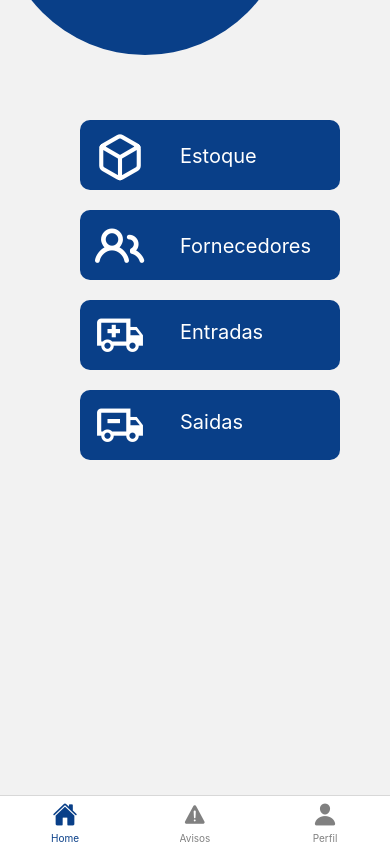
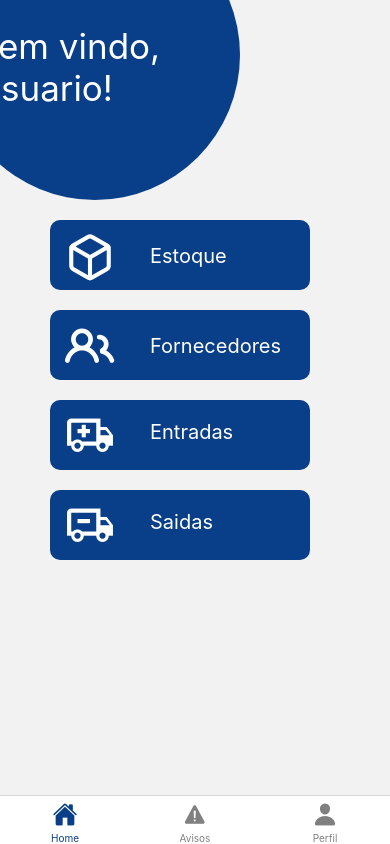
Before and after one commit to EmanuelReus6/clodoaldo_app, a React Native app: screen /Home in a window 390 px wide. Built offline with nearby package versions, Linux system fonts and the light colour scheme.

Commit message:
reconfigureiiiiiii

```diff
--- a/src/pages/Home.js
+++ b/src/pages/Home.js
@@ -52,32 +52,32 @@ const styles = StyleSheet.create({
         backgroundColor: '#093f88',
         width:260,
         height:70,
-        marginLeft:80,
-        bottom:170,
+        marginLeft:50,
+        bottom:70,
     },
     btnfornecedores:{
         borderRadius:10,
         backgroundColor: '#093f88',
         width:260,
         height:70,
-        marginLeft:80,
-        bottom:150,
+        marginLeft:50,
+        bottom:50,
     },
     btnentradas:{
         borderRadius:10,
         backgroundColor: '#093f88',
         width:260,
         height:70,
-        marginLeft:80,
-        bottom:130,
+        marginLeft:50,
+        bottom:30,
     },
     btnsaidas:{
         borderRadius:10,
         backgroundColor: '#093f88',
         width:260,
         height:70,
-        marginLeft:80,
-        bottom:110,
+        marginLeft:50,
+        bottom:10,
     },
     texto1:{
       color: '#FFFFFF',
@@ -91,8 +91,8 @@ const styles = StyleSheet.create({
         height:290,
         width:290,
         alignItems: 'center',
-        bottom: 235,
-        marginRight: "35%"
+        bottom: 90,
+        marginLeft: -50,
 
 
     },
```
